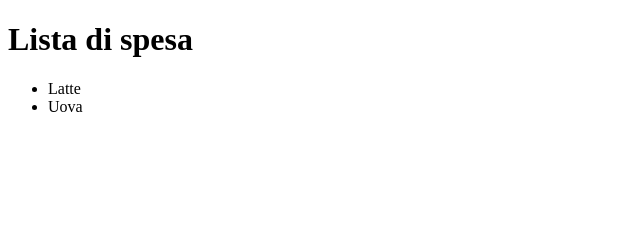
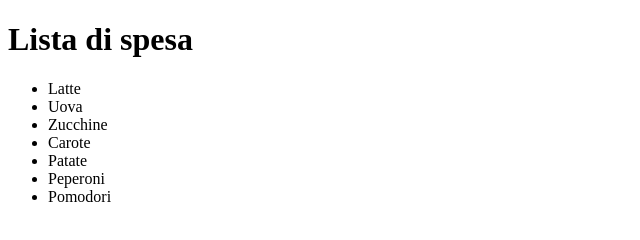
Before and after one commit to Jac-Luce/gitRepository, a plain HTML site: page index.html in a window 1280 px wide. Shown: the whole page, without its empty margins (0-640 px from the left). Drawn offline with Linux system fonts and the light colour scheme.

Commit message:
new addons

```diff
--- a/index.html
+++ b/index.html
@@ -11,6 +11,11 @@
         <ul>
             <li>Latte</li>
             <li>Uova</li>
+            <li>Zucchine</li>
+            <li>Carote</li>
+            <li>Patate</li>
+            <li>Peperoni</li>
+            <li>Pomodori</li>
         </ul>
      </body>
 </html>
```
